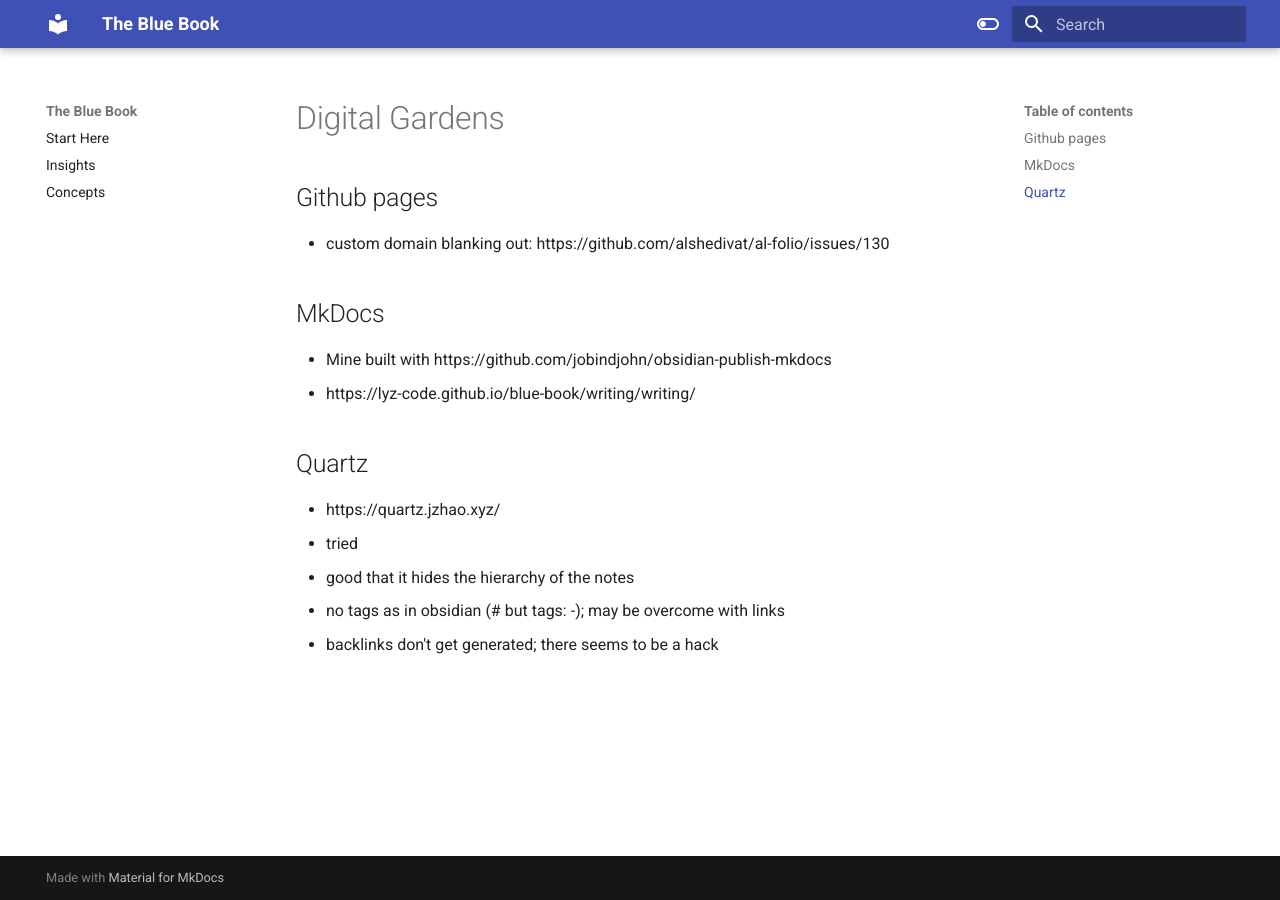
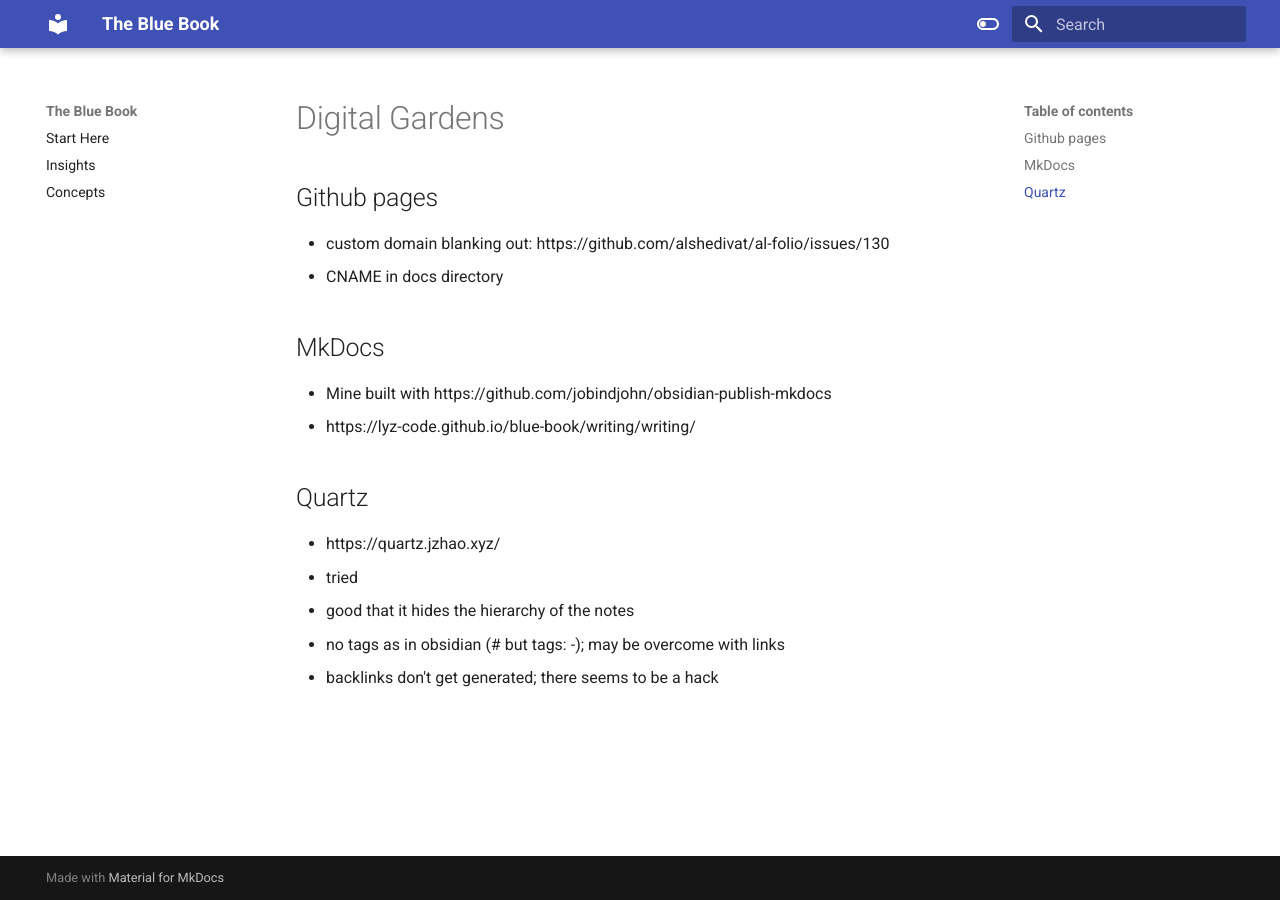
Before and after one commit to jjude/mkdocs, an MkDocs documentation site: the page built from docs/Digital Gardens.md, in a window 1280 px wide. Built offline with MkDocs 1.6.1 and Material for MkDocs 9.7.7, drawn with Linux system fonts in a browser that asks for light colours.

Commit message:
cname in docs

```diff
--- a/docs/Digital Gardens.md
+++ b/docs/Digital Gardens.md
@@ -4,6 +4,7 @@
 
 ## Github pages
 - custom domain blanking out: https://github.com/alshedivat/al-folio/issues/130
+- CNAME in docs directory
 
 ## MkDocs
 
```
Also changed, not shown: 2 other files.
